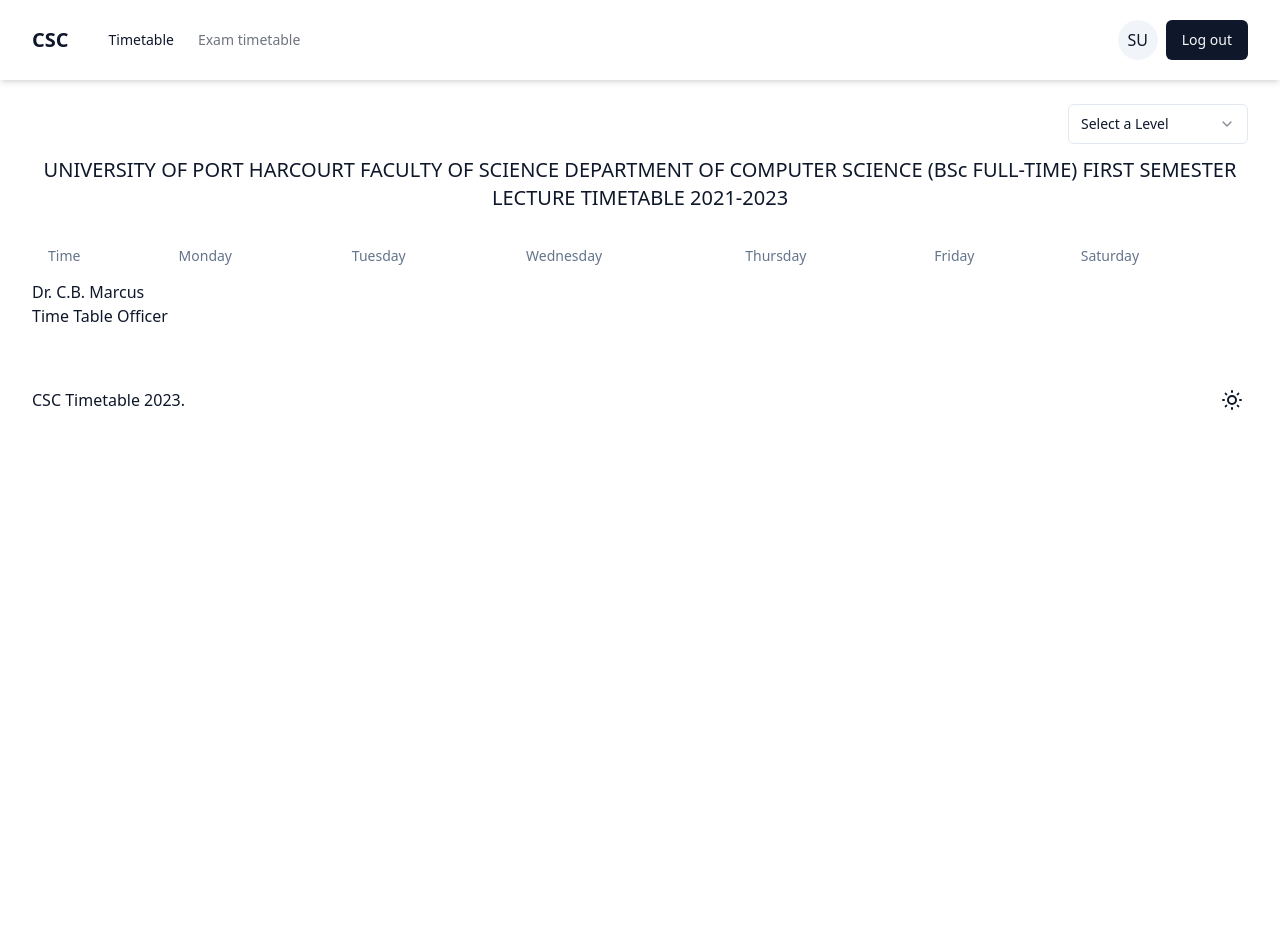
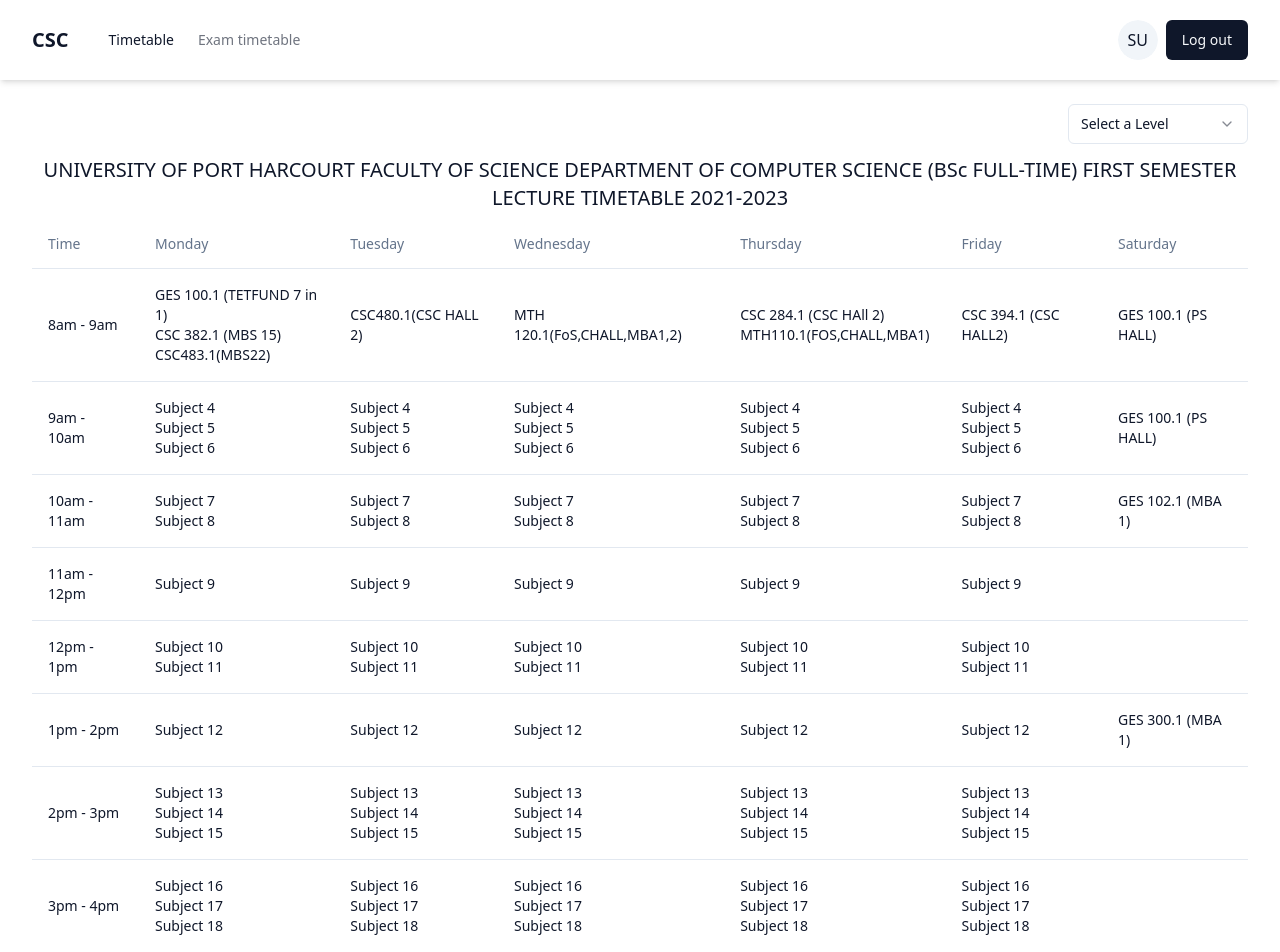
Before and after one commit to sudohogan/uniport-timestable, a Next.js app: page /csc-timetable in a window 1280 px wide. Shown: the top 952 px of the page. Before the commit the page ends 800 px from the top, so only its background shows below. Built offline with nearby package versions, Linux system fonts and the light colour scheme; sample sign-in values are in the browser's storage.

Commit message:
general timetable

```diff
--- a/src/components/Timetable.tsx
+++ b/src/components/Timetable.tsx
@@ -1,91 +1,18 @@
 "use client"
-import React, { useEffect, useState } from 'react';
-import { Data } from './data';
-import CourseModal from './CourseModal';
-import { useToast } from './ui/use-toast';
-import CoursePreviewModal from './CoursePreviewModal';
-import { Table, TableBody, TableCaption, TableCell, TableHead, TableHeader, TableRow } from './ui/table';
+import React from 'react';
+import { Table, TableBody, TableCell, TableHead, TableHeader, TableRow } from './ui/table';
+import { schedule } from './general-data';
 
 const Timetable: React.FC = () => {
-  // const [timetableData, setTimetableData] = useState<any>(Data);
-  // const [inputValue, setInputValue] = useState<string>('');
-  // const [venueValue, setVenueValue] = useState<string>('');
-  // const [lecturerValue, setLecturerValue] = useState<string>('');
-  // const [isModalOpen, setIsModalOpen] = useState<boolean>(false);
-  // const [selectedDay, setSelectedDay] = useState<number>(-1);
-  // const [selectedTimeSlot, setSelectedTimeSlot] = useState<number>(-1);
-  // const [isPreviewModalOpen, setIsPreviewModalOpen] = useState<boolean>(false);
-  // const [selectedCourse, setSelectedCourse] = useState<string>('');
-  // const [selectedVenue, setSelectedVenue] = useState<string>('');
-  // const [selectedLecturers, setSelectedLecturers] = useState<string[]>([]);
-  // const [isLecturer, setIsLecturer] = useState<boolean>(false);
+  const renderTimeSlot = (startHour: number): string => {
+    const displayHour = startHour > 12 ? startHour - 12 : startHour;
+    const timePeriod = startHour < 12 ? 'am' : 'pm';
 
-  // const { toast } = useToast();
-
-  // useEffect(() => {
-  //   const storedUser = localStorage.getItem('user');
-  //   let user = null;
-
-  //   if (storedUser) {
-  //     user = JSON.parse(storedUser);
-  //     setIsLecturer(user.role === 'lecturer');
-  //   }
-  // }, []);
-
-  // const handleOpenModal = (dayIndex: number, timeSlotIndex: number) => {
-  //   setSelectedDay(dayIndex);
-  //   setSelectedTimeSlot(timeSlotIndex);
-  //   setIsModalOpen(true);
-  // };
-
-  // const handleOpenPreviewModal = (
-  //   course: string,
-  //   venue: string,
-  //   lecturers: string[],
-  //   dayIndex: number,
-  //   timeSlotIndex: number
-  // ) => {
-  //   setSelectedDay(dayIndex);
-  //   setSelectedTimeSlot(timeSlotIndex);
-  //   setSelectedCourse(course);
-  //   setSelectedVenue(venue);
-  //   setSelectedLecturers(lecturers);
-  //   setIsPreviewModalOpen(true);
-  // };
-
-  // const handleAddCourseFromModal = () => {
-  //   const updatedTimetableData = [...timetableData];
-  //   const updatedSchedule = [...updatedTimetableData[selectedDay].schedule];
-  //   updatedSchedule[selectedTimeSlot].course = inputValue;
-  //   updatedSchedule[selectedTimeSlot].venue = venueValue;
-  //   updatedSchedule[selectedTimeSlot].lecturers = [lecturerValue];
-  //   updatedTimetableData[selectedDay].schedule = updatedSchedule;
-  //   setTimetableData(updatedTimetableData);
-  //   setInputValue('');
-  //   setVenueValue('');
-  //   setLecturerValue('');
-  //   setIsModalOpen(false);
-
-  //   toast({
-  //     description: 'Class successfully added',
-  //   });
-  // };
-
-  // const timeSlots = [
-  //   '8AM - 9AM',
-  //   '9AM - 10AM',
-  //   '10AM - 11AM',
-  //   '11AM - 12PM',
-  //   '12PM - 1PM',
-  //   '1PM - 2PM',
-  //   '2PM - 3PM',
-  //   '3PM - 4PM',
-  //   '4PM - 5PM',
-  //   '5PM - 6PM',
-  // ];
+    return `${displayHour}${timePeriod}`;
+  };
 
   return (
-    <>
+    <div>
       <h1 className="text-xl mb-2 text-center">
         UNIVERSITY OF PORT HARCOURT
         FACULTY OF SCIENCE
@@ -174,26 +101,35 @@ const Timetable: React.FC = () => {
         <TableHeader>
           <TableRow>
             <TableHead>Time</TableHead>
-            <TableHead>Monday</TableHead>
-            <TableHead>Tuesday</TableHead>
-            <TableHead>Wednesday</TableHead>
-            <TableHead>Thursday</TableHead>
-            <TableHead>Friday</TableHead>
-            <TableHead>Saturday</TableHead>
+            {Object.keys(schedule).map((day) => (
+            <TableHead key={day}>{day}</TableHead>
+          ))}
           </TableRow>
         </TableHeader>
         <TableBody>
-          <TableRow>
-
-          </TableRow>
+          {Array.from(Array(9)).map((_, index) => {
+              const startHour = index + 8;
+              return(
+                <TableRow key={index}>
+                  <TableCell>{`${renderTimeSlot(startHour)} - ${renderTimeSlot(startHour + 1)}`}</TableCell>
+                  {Object.values(schedule).map((daySchedule, dayIndex) => (
+                      <TableCell key={dayIndex}>
+                        {daySchedule[index]?.map((subject, i) => (
+                          <div key={i}>{subject.name}</div>
+                        ))}
+                      </TableCell>
+                    ))}
+                </TableRow>
+              )
+          })}
         </TableBody>
       </Table>
-      <span className='mt-3'>
+      <div className="mt-6">
           <p>Dr. C.B. Marcus</p>
           <p>Time Table Officer</p>
-      </span>
+      </div>
     </div>
-    </>
+    </div>
   );
 };
 
--- a/src/components/general-data.ts
+++ b/src/components/general-data.ts
@@ -1,12 +1,255 @@
-interface GeneralData {
-    time: string;
-    course: string[];
-}
+// interface GeneralData {
+//     time: string;
+//     course: string[];
+// }
 
-export const generalData: GeneralData[] = [
-    {time: "8 - 9am", course: [
-        "GES 100.1 (TETFUND 7 in 1)",
-        "CSC 382.1 (MBS 15)",
-        "CSC483.1(MBS22)"
-    ]}
-]
+// export const generalData: GeneralData[] = [
+//     {time: "8 - 9am", course: [
+//         "GES 100.1 (TETFUND 7 in 1)",
+//         "CSC 382.1 (MBS 15)",
+//         "CSC483.1(MBS22)"
+//     ]}
+// ]
+
+type Subject = {
+    name?: string;
+  };
+
+  type Schedule = {
+    [key: string]: Subject[][];
+  };
+
+ export const schedule: Schedule = {
+    Monday: [
+        [
+          { name: 'GES 100.1 (TETFUND 7 in 1)' },
+          { name: 'CSC 382.1 (MBS 15)' },
+          { name: 'CSC483.1(MBS22)' },
+        ],
+        [
+          { name: 'Subject 4' },
+          { name: 'Subject 5' },
+          { name: 'Subject 6' },
+        ],
+        [
+          { name: 'Subject 7' },
+          { name: 'Subject 8' },
+        ],
+        [
+          { name: 'Subject 9' },
+        ],
+        [
+          { name: 'Subject 10' },
+          { name: 'Subject 11' },
+        ],
+        [
+          { name: 'Subject 12' },
+        ],
+        [
+          { name: 'Subject 13' },
+          { name: 'Subject 14' },
+          { name: 'Subject 15' },
+        ],
+        [
+          { name: 'Subject 16' },
+          { name: 'Subject 17' },
+          { name: 'Subject 18' },
+        ],
+        [
+          { name: 'Subject 19' },
+          { name: 'Subject 20' },
+        ],
+      ],
+    Tuesday: [
+        [
+          { name: 'CSC480.1(CSC HALL 2)' },
+          { name: '' },
+          { name: '' },
+        ],
+        [
+          { name: 'Subject 4' },
+          { name: 'Subject 5' },
+          { name: 'Subject 6' },
+        ],
+        [
+          { name: 'Subject 7' },
+          { name: 'Subject 8' },
+        ],
+        [
+          { name: 'Subject 9' },
+        ],
+        [
+          { name: 'Subject 10' },
+          { name: 'Subject 11' },
+        ],
+        [
+          { name: 'Subject 12' },
+        ],
+        [
+          { name: 'Subject 13' },
+          { name: 'Subject 14' },
+          { name: 'Subject 15' },
+        ],
+        [
+          { name: 'Subject 16' },
+          { name: 'Subject 17' },
+          { name: 'Subject 18' },
+        ],
+        [
+          { name: 'Subject 19' },
+          { name: 'Subject 20' },
+        ],
+      ],
+    Wednesday: [
+        [
+          { name: 'MTH 120.1(FoS,CHALL,MBA1,2)' },
+          { name: '' },
+          { name: '' },
+        ],
+        [
+          { name: 'Subject 4' },
+          { name: 'Subject 5' },
+          { name: 'Subject 6' },
+        ],
+        [
+          { name: 'Subject 7' },
+          { name: 'Subject 8' },
+        ],
+        [
+          { name: 'Subject 9' },
+        ],
+        [
+          { name: 'Subject 10' },
+          { name: 'Subject 11' },
+        ],
+        [
+          { name: 'Subject 12' },
+        ],
+        [
+          { name: 'Subject 13' },
+          { name: 'Subject 14' },
+          { name: 'Subject 15' },
+        ],
+        [
+          { name: 'Subject 16' },
+          { name: 'Subject 17' },
+          { name: 'Subject 18' },
+        ],
+        [
+          { name: 'Subject 19' },
+          { name: 'Subject 20' },
+        ],
+      ],
+    Thursday: [
+        [
+          { name: 'CSC 284.1 (CSC HAll 2)' },
+          { name: 'MTH110.1(FOS,CHALL,MBA1)' },
+          { name: '' },
+        ],
+        [
+          { name: 'Subject 4' },
+          { name: 'Subject 5' },
+          { name: 'Subject 6' },
+        ],
+        [
+          { name: 'Subject 7' },
+          { name: 'Subject 8' },
+        ],
+        [
+          { name: 'Subject 9' },
+        ],
+        [
+          { name: 'Subject 10' },
+          { name: 'Subject 11' },
+        ],
+        [
+          { name: 'Subject 12' },
+        ],
+        [
+          { name: 'Subject 13' },
+          { name: 'Subject 14' },
+          { name: 'Subject 15' },
+        ],
+        [
+          { name: 'Subject 16' },
+          { name: 'Subject 17' },
+          { name: 'Subject 18' },
+        ],
+        [
+          { name: 'Subject 19' },
+          { name: 'Subject 20' },
+        ],
+      ],
+    Friday: [
+        [
+          { name: 'CSC 394.1 (CSC HALL2)' },
+          { name: '' },
+          { name: '' },
+        ],
+        [
+          { name: 'Subject 4' },
+          { name: 'Subject 5' },
+          { name: 'Subject 6' },
+        ],
+        [
+          { name: 'Subject 7' },
+          { name: 'Subject 8' },
+        ],
+        [
+          { name: 'Subject 9' },
+        ],
+        [
+          { name: 'Subject 10' },
+          { name: 'Subject 11' },
+        ],
+        [
+          { name: 'Subject 12' },
+        ],
+        [
+          { name: 'Subject 13' },
+          { name: 'Subject 14' },
+          { name: 'Subject 15' },
+        ],
+        [
+          { name: 'Subject 16' },
+          { name: 'Subject 17' },
+          { name: 'Subject 18' },
+        ],
+        [
+          { name: 'Subject 19' },
+          { name: 'Subject 20' },
+        ],
+      ],
+    Saturday: [
+        [
+          { name: 'GES 100.1 (PS HALL)' },
+        ],
+        [
+          { name: 'GES 100.1 (PS HALL)' },
+        ],
+        [
+          { name: 'GES 102.1 (MBA 1)' },
+        ],
+        [
+          { name: '' },
+        ],
+        [
+          { name: '' },
+        ],
+        [
+          { name: 'GES 300.1 (MBA 1)' },
+        ],
+        [
+          { name: '' },
+        ],
+        [
+          { name: '' },
+          { name: '' },
+          { name: '' },
+        ],
+        [
+          { name: '' },
+          { name: '' },
+        ],
+      ],
+  };
```
